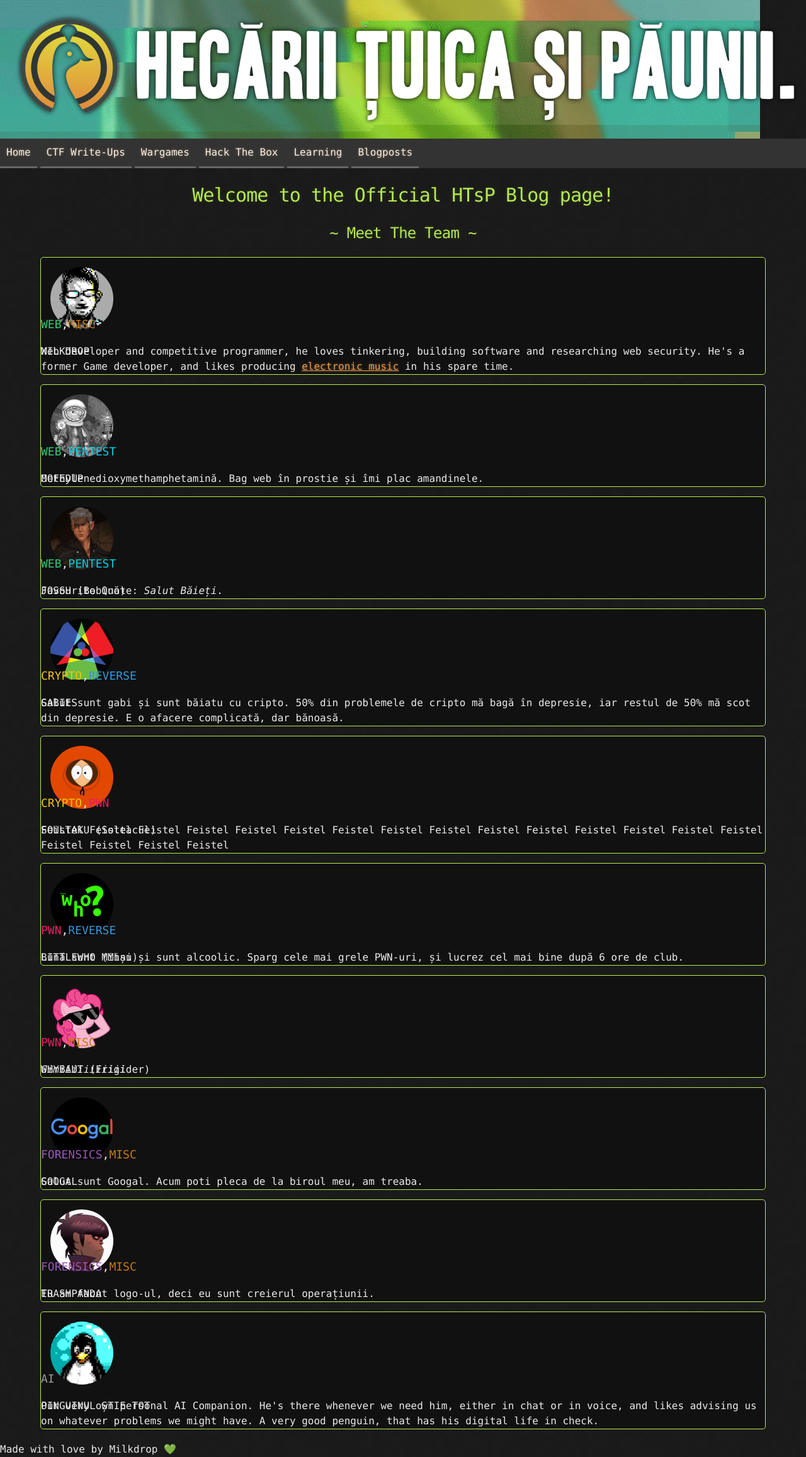
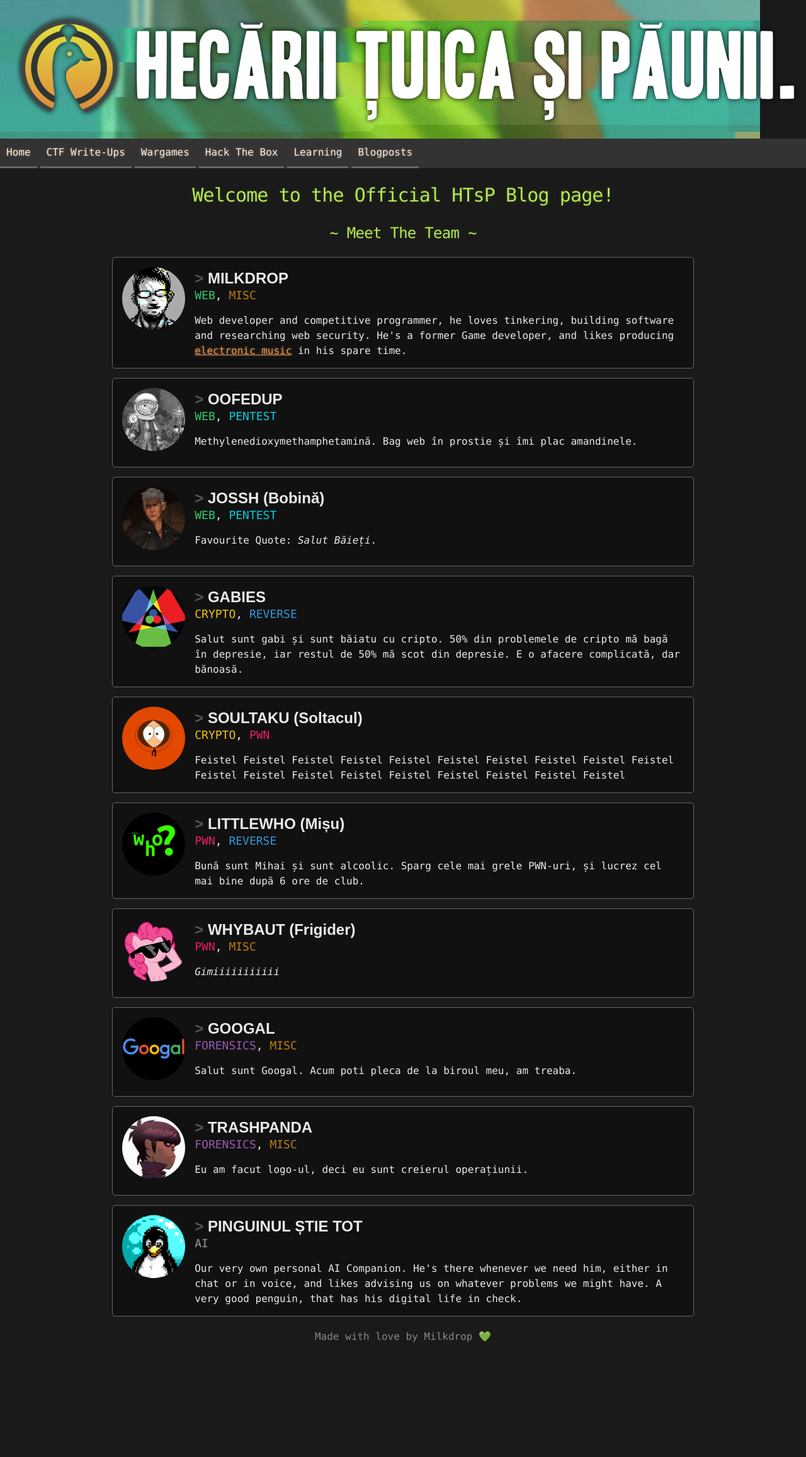
Before and after one commit to HecariiTuicaSiPaunii/Blog, a Jekyll site: the page built from index.html, in a window 1280 px wide. Shown: the whole page at 63% size. Built offline with Jekyll 4.4.1, drawn with Linux system fonts in a browser that asks for light colours; after the commit the page ends 2149 px from its top, so only the background shows below that.

Commit message:
Update style.css

```diff
--- a/assets/css/style.css
+++ b/assets/css/style.css
@@ -1,7 +1,7 @@
 body {
 	margin: 0px;
 	padding: 0px;
- background-image: url("../images/bkg.png");
+	background-color: #1A1A1A;
 	color: #eaeaea;
 	font-size: 16px;
 	line-height: 1.5;
@@ -61,8 +61,32 @@ body {
 	outline: none;
 }
 
+.meetTheTeam .header {
+	display: inline-block;
+	margin-top: 15px;
+	margin-left: 130px;
+	padding: 0px;
+}
+
+.meetTheTeam .name {
+	font-size: 24px;
+	font-weight: bolder;
+	font-family: Arial;
+}
+
+.meetTheTeam .name::before {
+	content: "> ";
+	color: #555;
+}
+
 .meetTheTeam .categoryText {
-	display:flex; font-size:2vmin; margin-top:-6%
+	font-size: 18px;
+	margin-top: -5px;
+}
+
+.meetTheTeam .description {
+	margin-left: 115px;
+	padding: 15px;
 }
 
 .avatar {
@@ -72,6 +96,7 @@ body {
 }
 
 .large-avatar {
+	position: absolute;
 	border-radius: 50%;
 	width: 100px;
 	margin: 15px;
@@ -80,8 +105,19 @@ body {
 .card {
 	background-color: #111;
 	border-radius: 5px;
-	border: 1px solid #B5E853;
-  margin-bottom: 15px
+	border: 1px solid #666;
+	margin-bottom: 15px;
+	min-height: 140px;
+	margin-left: auto;
+	margin-right: auto;
+	width: 80%;
+}
+
+#footer {
+	color: #888;
+	text-align: center;
+	width: 100%;
+	padding-bottom: 15px;
 }
 
 .pwn {
@@ -290,7 +326,8 @@ header h2 {
 	-webkit-font-smoothing:antialiased
 }
 section img {
- max-width:100%
+	max-width:100%;
+	/*! position: absolute; */
 }
 h1,
 h2,
```
Lines whose indentation alone changed are shown as unchanged.
